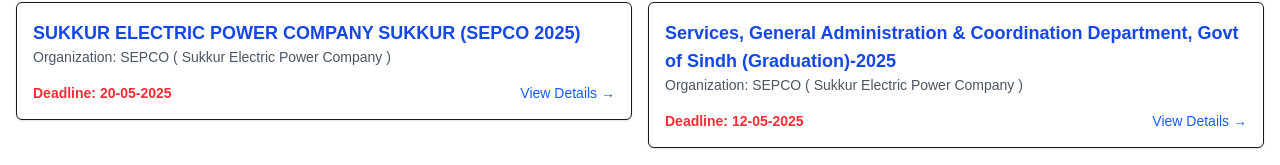
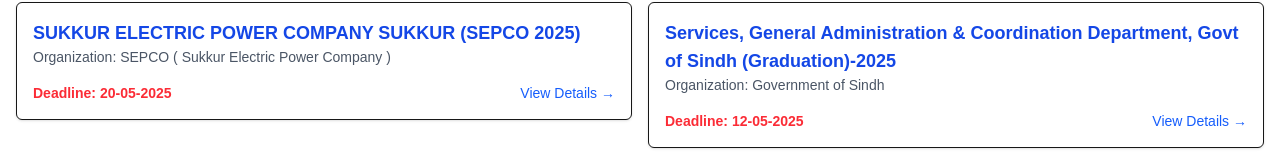
Before and after one commit to RAQEEB212/AZAAD_ACADEMY, a Next.js app: page /jobs in a window 1280 px wide. Shown: the part 312-477 px from the top of the page. Built offline with nearby package versions, Linux system fonts and the light colour scheme; no server answers.

Commit message:
Services, General Administration & Coordination Department, Govt of Sindh (Graduation)-2025

```diff
--- a/src/data /jobs.js
+++ b/src/data /jobs.js
@@ -32,7 +32,7 @@
         title: 'Services, General Administration & Coordination Department, Govt of Sindh (Graduation)-2025',
         description:'Government of Sindh intends to fill the vacant posts of BPS-05 to BPS-15 requiring qualification of graduation as per Recruitment Rules in all the departments.',
         Apply: 'https://apply.sts.net.pk/',
-        org: 'SEPCO ( Sukkur Electric Power Company )',
+        org: 'Government of Sindh',
         deadline: '12-05-2025',
         Advertisment: 'https://res.cloudinary.com/df3ok5t8p/image/upload/v1745414246/AZAAD%20ACADEMY/Advertisements/2025/oiy2shvc8bufn5pjiyjh.jpg',
     }
```
